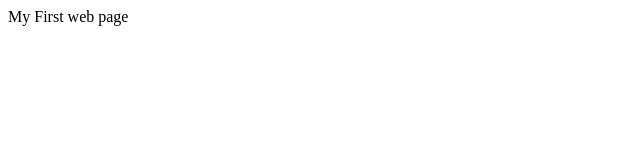
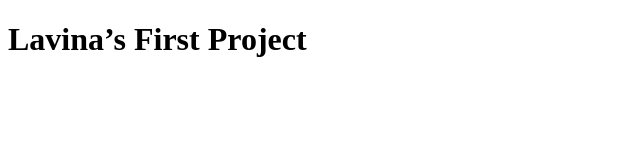
Before and after one commit to lavinagithub/xifirstproject, a plain HTML site: page index.html in a window 1280 px wide. Shown: the whole page, without its empty margins (0-640 px from the left). Drawn offline with Linux system fonts and the light colour scheme.

Commit message:
adding an h1 between div

```diff
--- a/index.html
+++ b/index.html
@@ -7,6 +7,8 @@
     <title>Document</title>
   </head>
   <body>
-    <div class="container">My First web page</div>
+    <div class="container">
+      <h1>Lavina’s First Project</h1>
+    </div>
   </body>
 </html>
```
